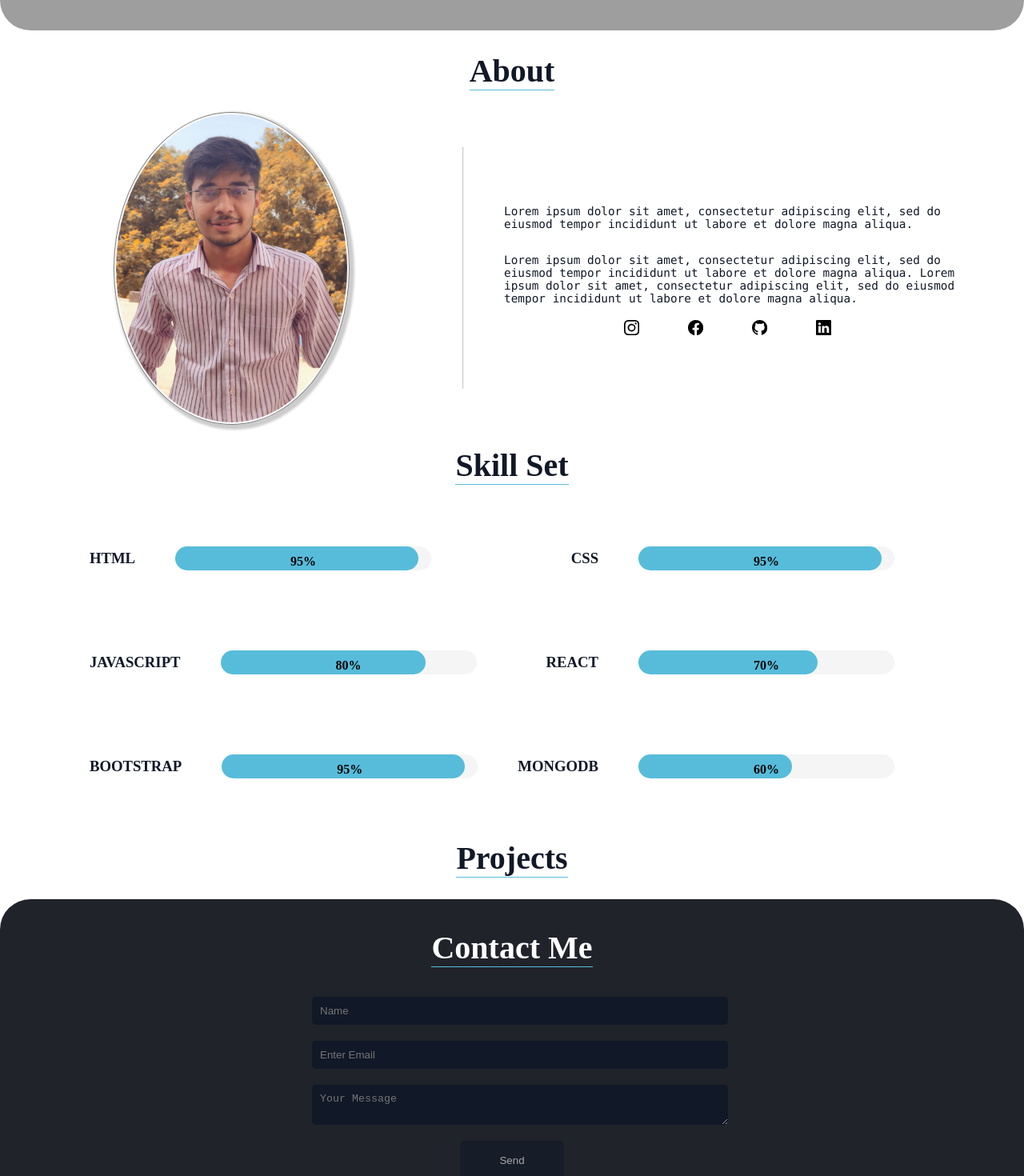
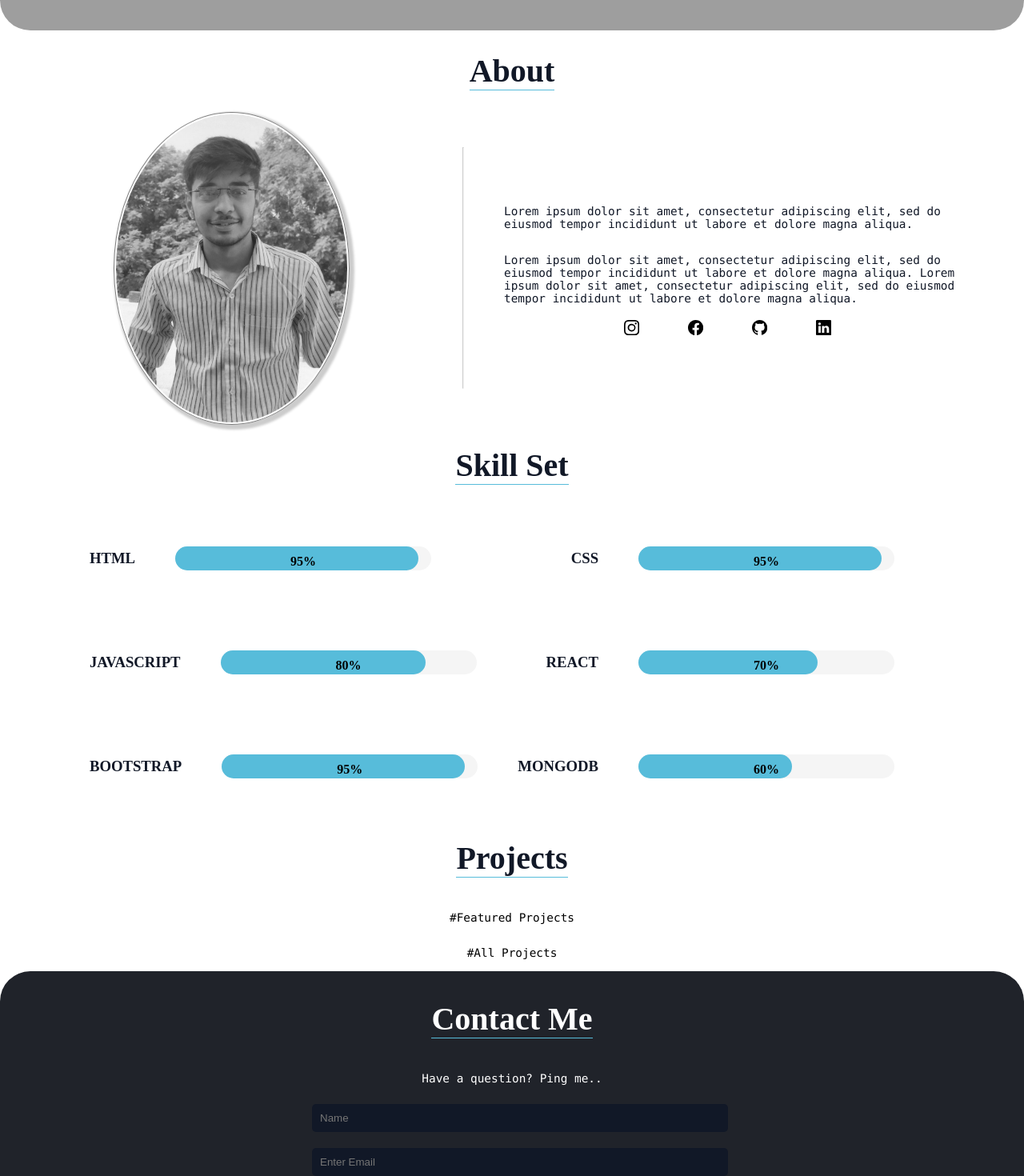
Before and after one commit to chintan0513/Portfolio, a React (Create React App) app: page / in a window 1280 px wide. Shown: the part 762-2232 px from the top of the page at 80% size. Built offline with nearby package versions, Linux system fonts and the light colour scheme; grey boxes are pictures that could not be loaded; a web font is replaced by a local one.

Commit message:
responsive ui done

```diff
--- a/src/components/Contact.js
+++ b/src/components/Contact.js
@@ -5,6 +5,7 @@ const Contact = () => {
     return (
         <div className="contact" id="contact">
             <h1 className="h1" style={{color:'white'}}>Contact Me</h1>
+            <p>Have a question? Ping me..</p>
             <div className="form">
                 <form className="form-group">
                     <input type="text" placeholder="Name" name="Name" className="Name"/>
--- a/src/components/Landing.js
+++ b/src/components/Landing.js
@@ -4,7 +4,7 @@ import '../styles/landing.css';
 
 const Landing = () => {
     return (
-        <div className='landing' id='home'>
+        <div className='landing' id="home">
             <div className="intro">
                 <div className="name">
                     <span>Hi👋🏻</span>
--- a/src/components/Projects.js
+++ b/src/components/Projects.js
@@ -4,6 +4,12 @@ const Projects = () => {
     return (
         <div id="projects" className='projects'>
             <h1 className="h1">Projects</h1>
+            <div className="fproject">
+                <p>#Featured Projects</p>
+            </div>
+            <div className="aproject">
+                <p>#All Projects</p>
+            </div>
         </div>
      );
 }
--- a/src/styles/about.css
+++ b/src/styles/about.css
@@ -28,6 +28,15 @@
     box-shadow: 3px 3px 3px 3px #ccc;
     border: 1px solid grey;
     padding: 2px;
+    filter: gray;
+    -webkit-filter: grayscale(1); /* Webkit Nightlies & Chrome Canary */
+    -webkit-transition: all .8s ease-in-out;
+}
+
+.my-pic:hover {
+    filter: none;
+    -webkit-filter: grayscale(0);
+    -webkit-transform: scale(1.01);
 }
 
 hr {
--- a/src/styles/contact.css
+++ b/src/styles/contact.css
@@ -36,7 +36,7 @@
     background: #111827;
     width: 100%;
     display: flex;
-    outline-color: white;
+    outline-color: #5ecaec;
     justify-content: center;
     align-items: center;
     color: white;
--- a/src/styles/header.css
+++ b/src/styles/header.css
@@ -6,6 +6,7 @@
     width: 100%;
     position: fixed;
     z-index: 1;
+    backdrop-filter: blur(10px);
 }
 
 .image-logo{
```
Also changed, not shown: src/styles/landing.css (line endings or trailing spaces), src/styles/projects.css (line endings or trailing spaces).
